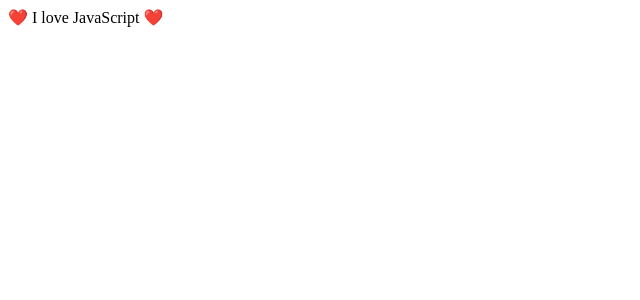
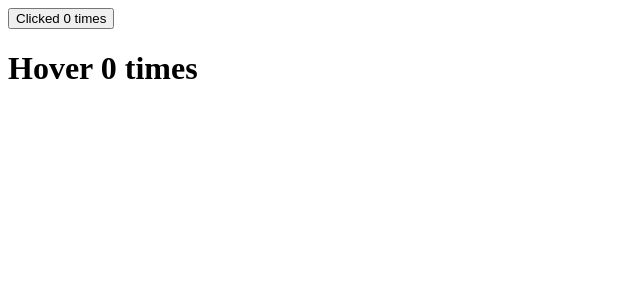
Before and after one commit to shahajalalweb/JS-React-learn, a React (Create React App) app: page / in a window 1280 px wide. Shown: the top 300 px of the page, without its empty margins (0-640 px from the left). Built offline with nearby package versions, Linux system fonts and the light colour scheme.

Commit message:
counter add higherOrder

```diff
--- a/src/App.js
+++ b/src/App.js
@@ -1,16 +1,10 @@
-import Bracket from "./component/composition/Bracket";
-import Emoji from "./component/composition/Emoji";
-import Text from "./component/composition/Text";
-
+import ClickCounter from "./component/ClickCounter";
+import HoverCounter from "./component/HoverCounter";
 function App() {
-  return (
-    <Emoji>
-      {({addEmoji}) =>
-      <Bracket>
-      {({addBarcket}) => <Text addEmoji={addEmoji} addBarcket={addBarcket}/>}
-      </Bracket>}
-    </Emoji>
-  );
+  return <div className="App">
+      <ClickCounter />
+      <HoverCounter />
+    </div>
 }
 
 export default App;
--- /dev/null
+++ b/src/component/ClickCounter.js
@@ -0,0 +1,12 @@
+import withCounter from './HOC/withcounter';
+
+ const ClickCounter = (props) => {
+     const {count, incrementCount} = props;
+        return(
+            <div>
+                <button type="button" onClick={incrementCount}>Clicked {count} times</button>
+            </div>
+        );
+};
+
+export default withCounter(ClickCounter);
--- /dev/null
+++ b/src/component/HOC/withcounter.js
@@ -0,0 +1,19 @@
+import React from "react";
+
+const withCounter = (OriginalComponent) => {
+    class NewComponent extends React.Component {
+        state = {
+            count: 0,
+        };
+        incrementCount = () => {
+            this.setState((prevState) => ({count: prevState.count + 1}));
+        };
+        render(){
+            const {count} = this.state;
+            return <OriginalComponent count={count} incrementCount={this.incrementCount}/>
+        }
+    }
+    return NewComponent;
+};
+
+export default withCounter;
--- /dev/null
+++ b/src/component/HoverCounter.js
@@ -0,0 +1,12 @@
+import withCounter from './HOC/withcounter';
+
+ const HoverCounter = (props) => {
+     const {count, incrementCount} = props;
+        return(
+            <div>
+                <h1 onMouseOver={incrementCount}>Hover {count} times</h1>
+            </div>
+        );
+};
+
+export default withCounter(HoverCounter);
--- a/src/component/composition/Bracket.js
+++ /dev/null
@@ -1,8 +0,0 @@
-import React from "react";
-
-export default class Bracket extends React.Component {
-    addBracket = (text) => `[ ${text} ]`;
-    render(){
-        return this.props.children({addBracket: this.addBracket});
-    }
-}
--- a/src/component/composition/Emoji.js
+++ /dev/null
@@ -1,8 +0,0 @@
-import React from "react";
-
-export default class Emoji extends React.Component {
-    addEmoji = (text, emoji) => `${emoji} ${text} ${emoji}`
-    render(){
-        return this.props.children({addEmoji: this.addEmoji});
-    }
-}
--- a/src/component/composition/Text.js
+++ /dev/null
@@ -1,13 +0,0 @@
-export default function Text({addEmoji, addBracket}){
-    let text = "I love JavaScript";
-    if (addEmoji) {
-        text = addEmoji(text, '❤️')
-    }
-    if (addBracket) {
-        text = addBracket(text);
-    }
-
-    return <div>
-        {text}
-    </div>;
-}
```
Also changed, not shown: src/component/inheritance/Emoji.js (deleted, +0 -13 lines), src/component/inheritance/Text.js (deleted, +0 -12 lines).
